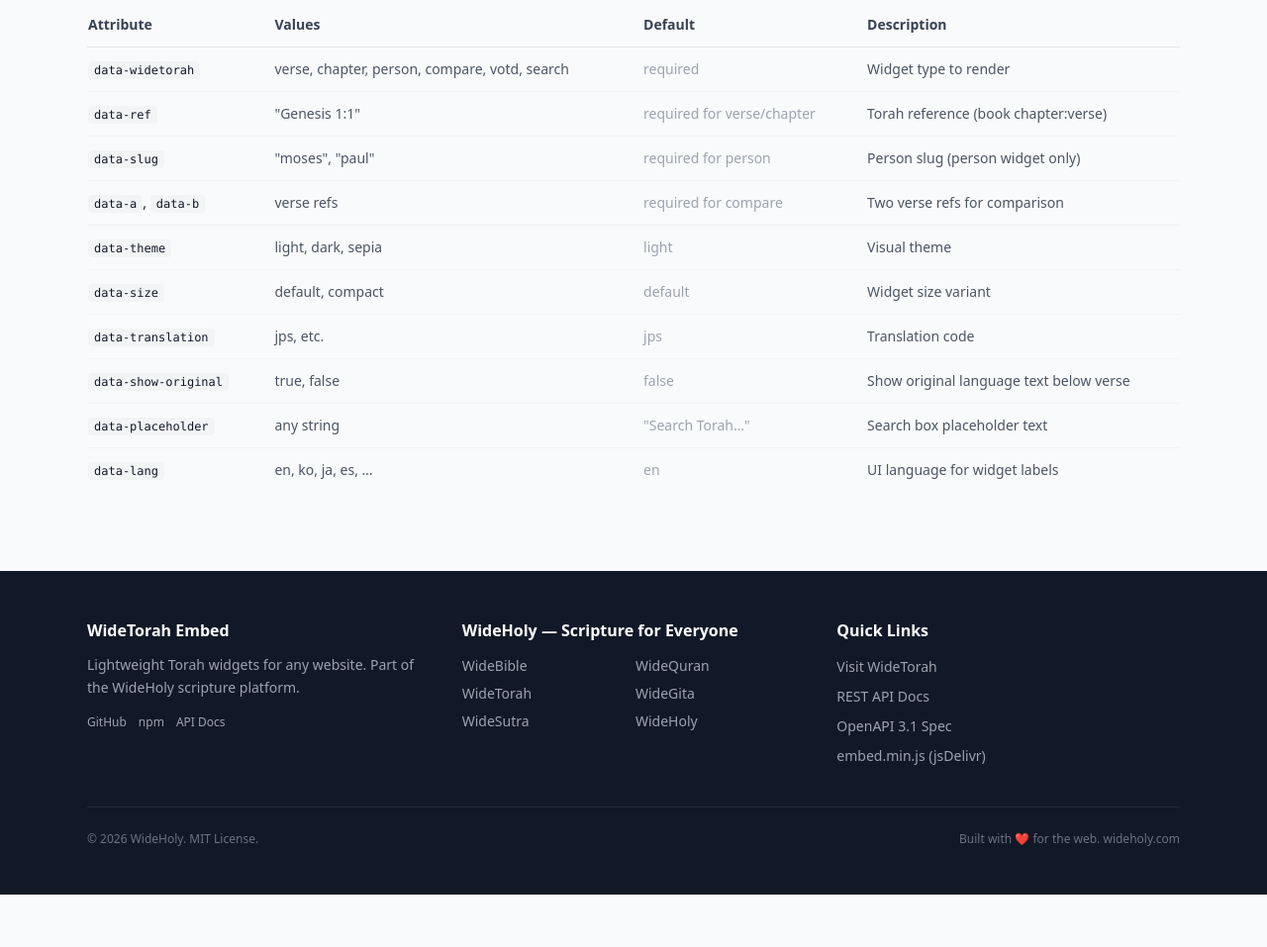
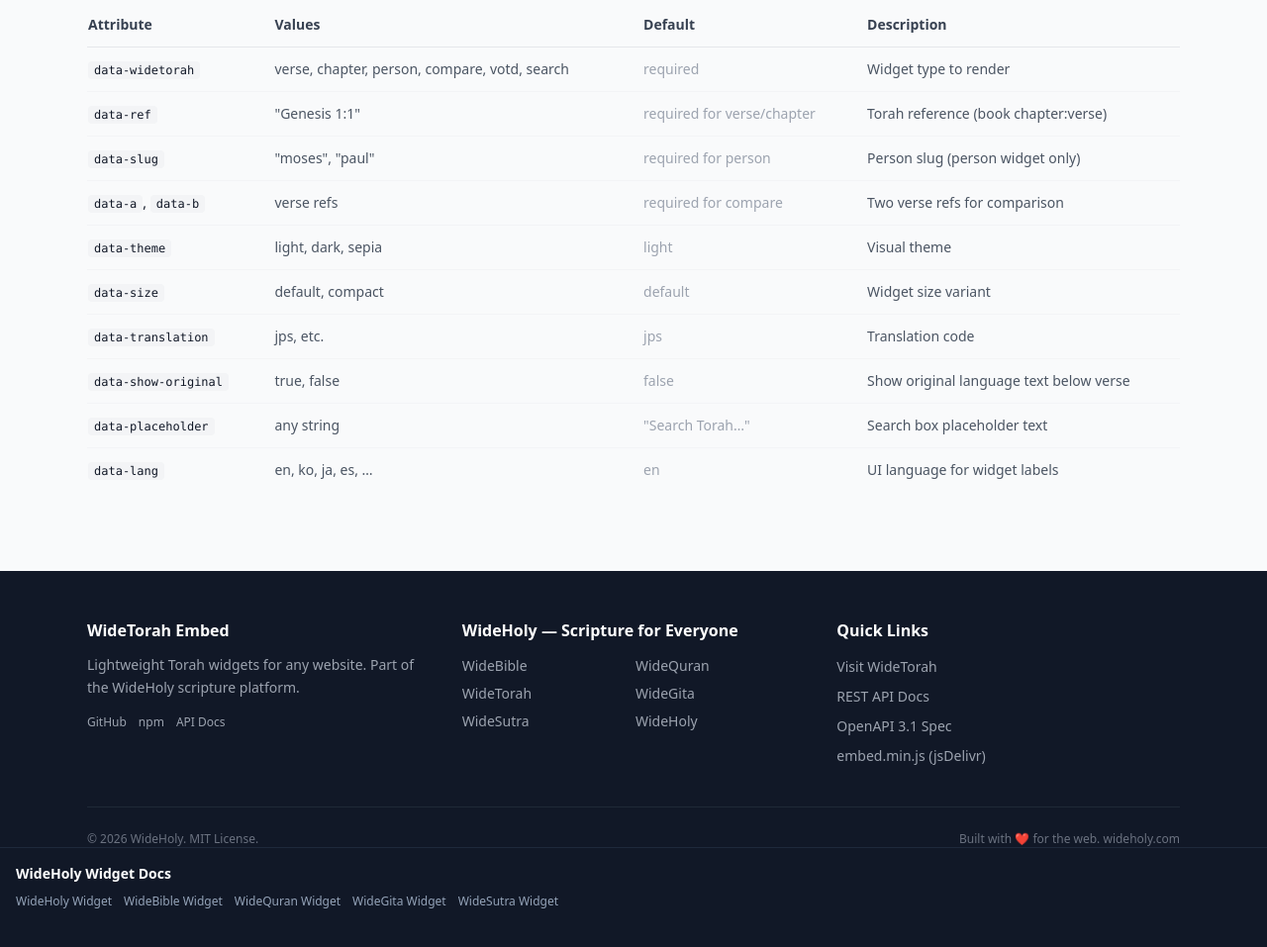
Before and after one commit to dobestan/widetorah-embed, a website: page docs/index.html in a window 1280 px wide. Shown: the part 3309-4266 px from the top of the page at 99% size. Before the commit the page ends 4213 px from the top, so only its background shows below. Drawn offline with nearby package versions, Linux system fonts and the light colour scheme; no server answers; files whose address does not match are found by name.

Commit message:
feat: add family widget cross-links in footer for SEO link equity

```diff
--- a/docs/index.html
+++ b/docs/index.html
@@ -492,7 +492,17 @@ import 'widetorah-embed';
         <span>Built with ❤️ for the web. <a href="https://wideholy.com" class="hover:text-gray-300">wideholy.com</a></span>
       </div>
     </div>
-  </footer>
+      <div class="border-t border-slate-800 pt-4 mb-4 px-4">
+      <h4 class="font-bold text-white text-sm mb-2">WideHoly Widget Docs</h4>
+      <div class="flex flex-wrap gap-3 text-xs">
+            <a href="https://widget.wideholy.com" target="_blank" rel="noopener" class="text-slate-400 hover:text-white py-0.5">WideHoly Widget</a>
+            <a href="https://widget.widebible.com" target="_blank" rel="noopener" class="text-slate-400 hover:text-white py-0.5">WideBible Widget</a>
+            <a href="https://widget.widequran.com" target="_blank" rel="noopener" class="text-slate-400 hover:text-white py-0.5">WideQuran Widget</a>
+            <a href="https://widget.widegita.com" target="_blank" rel="noopener" class="text-slate-400 hover:text-white py-0.5">WideGita Widget</a>
+            <a href="https://widget.widesutra.com" target="_blank" rel="noopener" class="text-slate-400 hover:text-white py-0.5">WideSutra Widget</a>
+      </div>
+    </div>
+</footer>
 
   <script>
     function app() {
```
